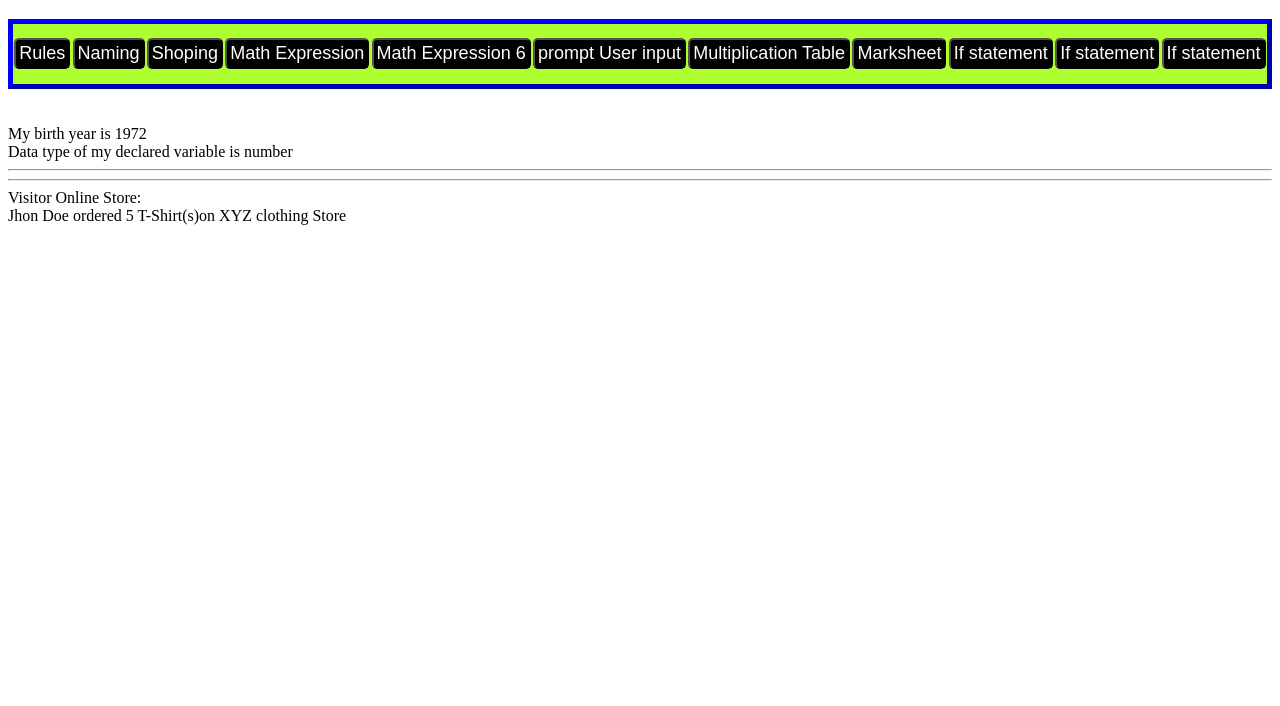
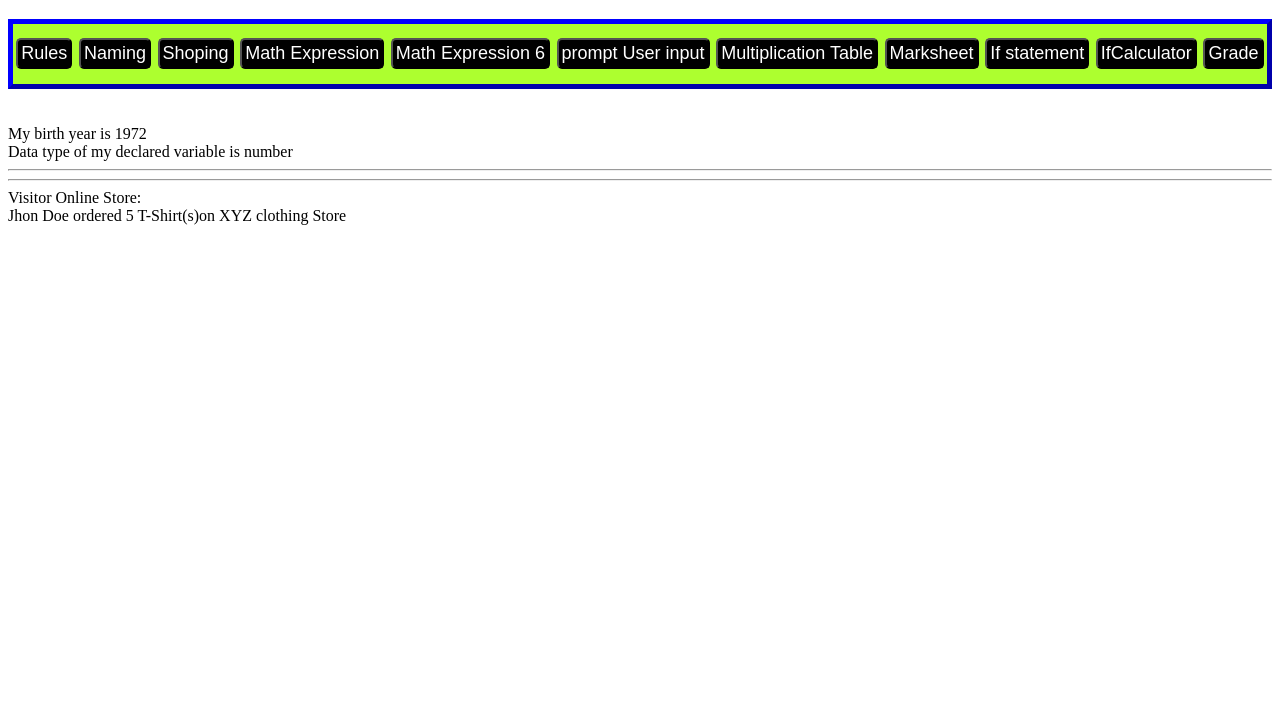
Before and after one commit to milyas1264/JS-Assignments-3-4-5-and-6, a plain HTML site: page index.html in a window 1280 px wide. Shown: the part 94-800 px from the top of the page. Drawn offline with Linux system fonts and the light colour scheme.

Commit message:
update links

```diff
--- a/index.html
+++ b/index.html
@@ -25,8 +25,8 @@
     <button><a href="./Assigment 4/assigment 5 and 6/multi table.html"> Multiplication Table</a></button>
     <button><a href="./Assigment 4/assigment 5 and 6/marksheet.html">Marksheet</a></button>
     <button><a href="./Assigment 4/assigment 5 and 6/statment.html">If statement</a></button>
-    <button><a href="./Assigment 4/assigment 5 and 6/calculator.html">If statement</a></button>
-    <button><a href="./Assigment 4/assigment 5 and 6/grade.html">If statement</a></button>
+    <button><a href="./Assigment 4/assigment 5 and 6/calculator.html">IfCalculator</a></button>
+    <button><a href="./Assigment 4/assigment 5 and 6/grade.html">Grade</a></button>
 </div>
 
 
```
